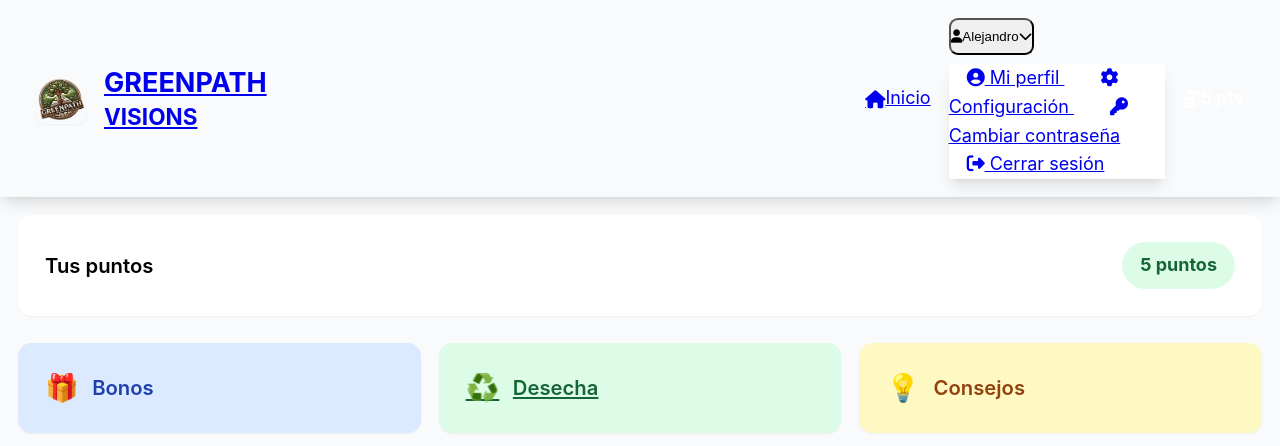
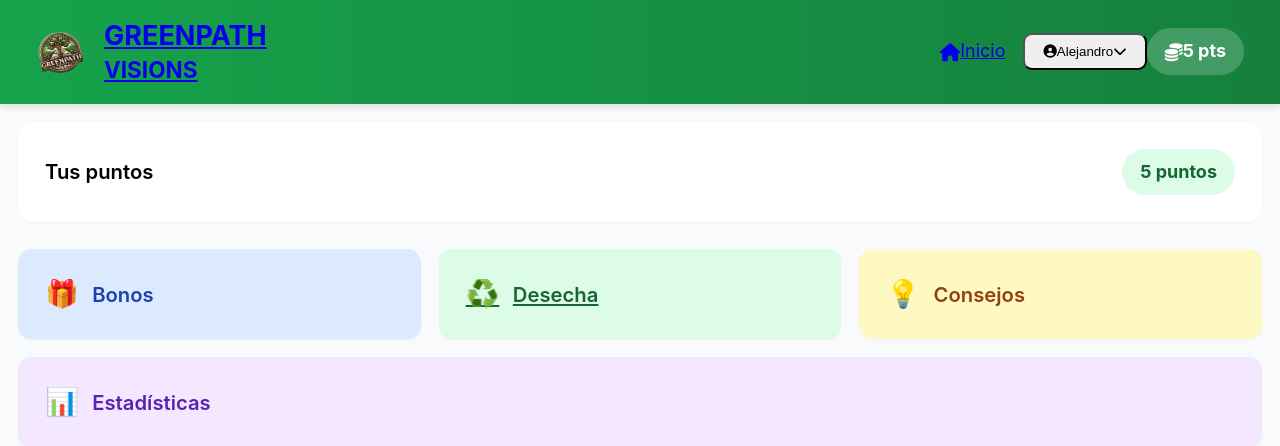
Before and after one commit to AGV48/GreenPath-User, a PHP site: page /front/dashboard.php in a window 1280 px wide. Shown: the top 446 px of the page. Run offline with PHP 8.4, Linux system fonts and the light colour scheme; a user stored in the database is signed in; data comes from the database, SQL or seed files in the repository; some libraries are stand-ins or nearby versions.

Commit message:
Add header styles and refactor navigation in dashboard.php for improved user experience

```diff
--- a/front/css/styles.css
+++ b/front/css/styles.css
@@ -457,3 +457,69 @@
   flex-direction: column;
   justify-content: center;
 }
+
+/* Header styles */
+.header-container {
+    background-color: #16a34a;
+    background: linear-gradient(to right, #16a34a, #15803d);
+    box-shadow: 0 4px 6px rgba(0, 0, 0, 0.1);
+    position: sticky;
+    top: 0;
+    z-index: 50;
+}
+
+.user-dropdown {
+    position: relative;
+    display: inline-block;
+}
+
+.user-dropdown-content {
+    display: none;
+    position: absolute;
+    right: 0;
+    background-color: white;
+    min-width: 200px;
+    box-shadow: 0 8px 16px rgba(0,0,0,0.1);
+    border-radius: 0.5rem;
+    z-index: 1;
+}
+
+.user-dropdown:hover .user-dropdown-content {
+    display: block;
+}
+
+.user-dropdown-content a {
+    color: #374151;
+    padding: 0.75rem 1rem;
+    text-decoration: none;
+    display: block;
+    transition: background-color 0.2s;
+}
+
+.user-dropdown-content a:hover {
+    background-color: #f3f4f6;
+}
+
+.user-dropdown-content a i {
+    margin-right: 0.5rem;
+    width: 1.25rem;
+    text-align: center;
+}
+
+.points-display {
+    background-color: rgba(255, 255, 255, 0.2);
+    border-radius: 9999px;
+    padding: 0.5rem 1rem;
+    display: flex;
+    align-items: center;
+}
+
+.nav-link {
+    padding: 0.5rem 1rem;
+    border-radius: 0.5rem;
+    transition: all 0.2s;
+}
+
+.nav-link:hover {
+    background-color: rgba(255, 255, 255, 0.1);
+}
--- a/front/dashboard.php
+++ b/front/dashboard.php
@@ -11,7 +11,7 @@
         exit();
     }
 
-    // Se obtienen los puntos del usuario desde la base de datos
+    // Se obtienen los puntos y nombre del usuario desde la base de datos
     $user_email = $_SESSION['user_email'];
 
     try {
@@ -41,58 +41,56 @@
     <title><?php echo $title; ?></title>
     <link rel="stylesheet" href="css/styles.css">
     <link rel="shortcut icon" href="media/logo.png">
-    <!-- Iconos de Font Awesome -->
     <link rel="stylesheet" href="https://cdnjs.cloudflare.com/ajax/libs/font-awesome/6.4.0/css/all.min.css">
+    <style>
+
+    </style>
 </head>
 <body class="min-h-screen bg-gray-50">
-    <header class="bg-gradient-to-r from-green-600 to-green-700 text-white p-4 shadow-lg sticky top-0 z-50">
+    <header class="header-container text-white p-4">
         <div class="container mx-auto flex justify-between items-center">
             <!-- Logo y marca -->
-            <div class="flex items-center gap-4">
-                <a href="dashboard.php" class="flex items-center space-x-2 gap-4 hover:opacity-90 transition-opacity">
-                    <img src="media/logo.png" width="50" height="50" alt="Logo de GREENPATH" class="rounded-lg shadow-sm">
+            <a href="dashboard.php" class="flex items-center gap-4 hover:opacity-90 transition-opacity">
+                <img src="media/logo.png" width="50" height="50" alt="Logo de GREENPATH" class="rounded-lg">
                 <div>
                     <h1 class="text-2xl font-bold">GREENPATH</h1>
                     <h2 class="text-xl">VISIONS</h2>
                 </div>
             </a>
-            </div>
 
             <!-- Menú de navegación -->
-            <nav class="flex items-center space-x-6">
-                <div class="flex items-center space-x-4">
-                    <a href="dashboard.php" class="flex items-center px-3 py-2 rounded-lg hover:bg-green-500 transition-colors">
+            <nav class="flex items-center gap-6">
+                <a href="dashboard.php" class="nav-link flex items-center">
                     <i class="fas fa-home mr-2"></i>
                     <span>Inicio</span>
                 </a>
 
-                    <div class="relative group">
-                        <button class="flex items-center px-3 py-2 rounded-lg hover:bg-green-500 transition-colors">
-                            <i class="fas fa-user mr-2"></i>
+                <div class="user-dropdown">
+                    <button class="nav-link flex items-center">
+                        <i class="fas fa-user-circle mr-2"></i>
                         <span><?php echo htmlspecialchars($nombre_usuario); ?></span>
                         <i class="fas fa-chevron-down ml-2 text-xs"></i>
                     </button>
-                        <div class="absolute right-0 mt-2 w-48 bg-white rounded-md shadow-lg py-1 z-50 hidden group-hover:block">
-                            <a href="profile.php" class="block px-4 py-2 text-gray-800 hover:bg-green-100 transition-colors">
-                                <i class="fas fa-user-circle mr-2"></i> Mi perfil
+                    <div class="user-dropdown-content">
+                        <a href="profile.php">
+                            <i class="fas fa-user"></i> Mi perfil
                         </a>
-                            <a href="profile_edit.php" class="block px-4 py-2 text-gray-800 hover:bg-green-100 transition-colors">
-                                <i class="fas fa-cog mr-2"></i> Configuración
+                        <a href="profile_edit.php">
+                            <i class="fas fa-cog"></i> Configuración
                         </a>
-                            <a href="change_password.php" class="block px-4 py-2 text-gray-800 hover:bg-green-100 transition-colors">
-                                <i class="fas fa-key mr-2"></i> Cambiar contraseña
+                        <a href="change_password.php">
+                            <i class="fas fa-key"></i> Cambiar contraseña
                         </a>
-                            <div class="border-t border-gray-200 my-1"></div>
-                            <a href="../index.php" class="block px-4 py-2 text-red-600 hover:bg-red-50 transition-colors">
-                                <i class="fas fa-sign-out-alt mr-2"></i> Cerrar sesión
+                        <div style="border-top: 1px solid #e5e7eb; margin: 0.25rem 0;"></div>
+                        <a href="../index.php" style="color: #dc2626;">
+                            <i class="fas fa-sign-out-alt"></i> Cerrar sesión
                         </a>
                     </div>
                 </div>
 
-                    <div class="flex items-center px-3 py-2 rounded-lg bg-green-500">
+                <div class="points-display">
                     <i class="fas fa-coins mr-2"></i>
                     <span class="font-bold"><?php echo $puntos; ?> pts</span>
-                    </div>
                 </div>
             </nav>
         </div>
```
Lines whose indentation alone changed are shown as unchanged.
